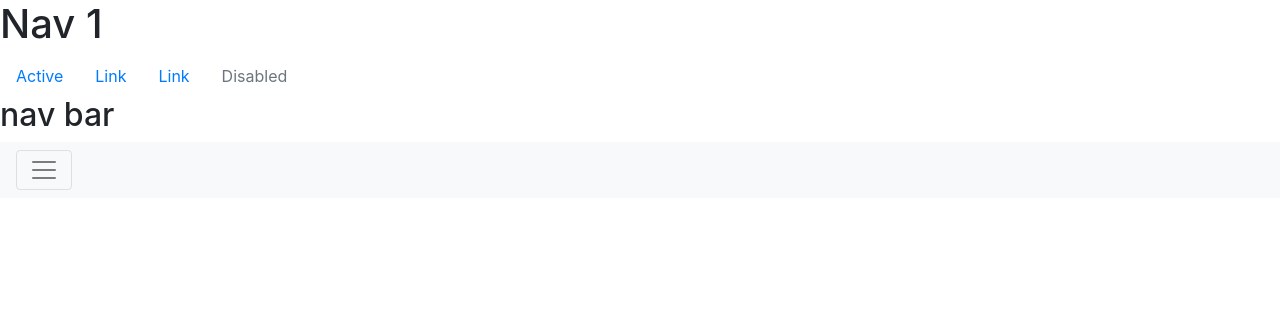
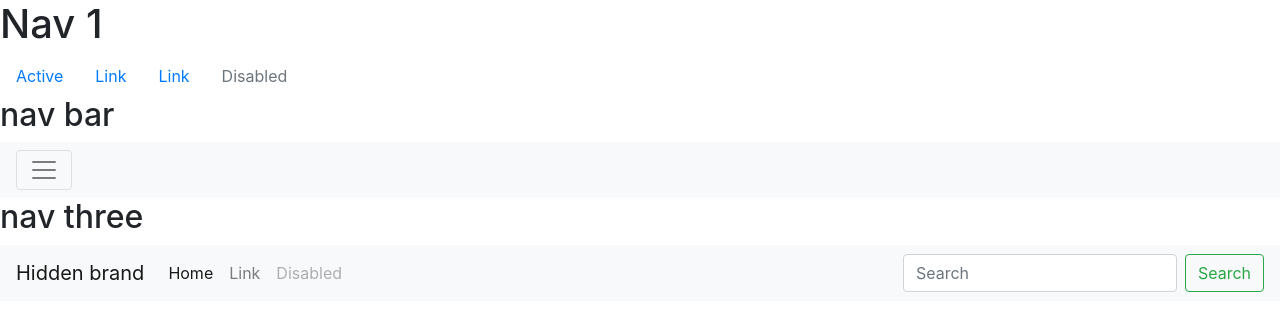
Before and after one commit to ikigabyte/responsiveNavigation, a plain HTML site: page index.html in a window 1280 px wide. Drawn offline with nearby package versions, Linux system fonts and the light colour scheme.

Commit message:
added last navbar
asdasd

```diff
--- a/index.html
+++ b/index.html
@@ -6,7 +6,7 @@
     <meta name="viewport" content="width=device-width, initial-scale=1, shrink-to-fit=no">
 
     <!-- Bootstrap CSS -->
-    <link rel="stylesheet" href="https://stackpath.bootstrapcdn.com/bootstrap/4.3.1/css/bootstrap.min.css" integrity="sha   384-ggOyR0iXCbMQv3Xipma34MD+dH/1fQ784/j6cY/iJTQUOhcWr7x9JvoRxT2MZw1T" crossorigin="anonymous">
+    <link rel="stylesheet" href="https://stackpath.bootstrapcdn.com/bootstrap/4.3.1/css/bootstrap.min.css" integrity="sha384-ggOyR0iXCbMQv3Xipma34MD+dH/1fQ784/j6cY/iJTQUOhcWr7x9JvoRxT2MZw1T" crossorigin="anonymous">
 
     <title>Hello, world!</title>
   </head>
@@ -51,7 +51,30 @@
     </form>
   </div>
 </nav>
-
+      <h2> nav three </h2>
+      <nav class="navbar navbar-expand-lg navbar-light bg-light">
+  <button class="navbar-toggler" type="button" data-toggle="collapse" data-target="#navbarTogglerDemo02" aria-controls="navbarTogglerDemo02" aria-expanded="false" aria-label="Toggle navigation">
+    <span class="navbar-toggler-icon"></span>
+  </button>
+  <div class="collapse navbar-collapse" id="navbarTogglerDemo02">
+    <a class="navbar-brand" href="#">Hidden brand</a>
+    <ul class="navbar-nav mr-auto mt-2 mt-lg-0">
+      <li class="nav-item active">
+        <a class="nav-link" href="#">Home <span class="sr-only">(current)</span></a>
+      </li>
+      <li class="nav-item">
+        <a class="nav-link" href="#">Link</a>
+      </li>
+      <li class="nav-item">
+        <a class="nav-link disabled" href="#" tabindex="-1" aria-disabled="true">Disabled</a>
+      </li>
+    </ul>
+    <form class="form-inline my-2 my-lg-0">
+      <input class="form-control mr-sm-2" type="search" placeholder="Search" aria-label="Search">
+      <button class="btn btn-outline-success my-2 my-sm-0" type="submit">Search</button>
+    </form>
+  </div>
+</nav>
     <!-- Optional JavaScript -->
     <!-- jQuery first, then Popper.js, then Bootstrap JS -->
     <script src="https://code.jquery.com/jquery-3.3.1.slim.min.js" integrity="sha384-q8i/X+965DzO0rT7abK41JStQIAqVgRVzpbzo5smXKp4YfRvH+8abtTE1Pi6jizo" crossorigin="anonymous"></script>
```
